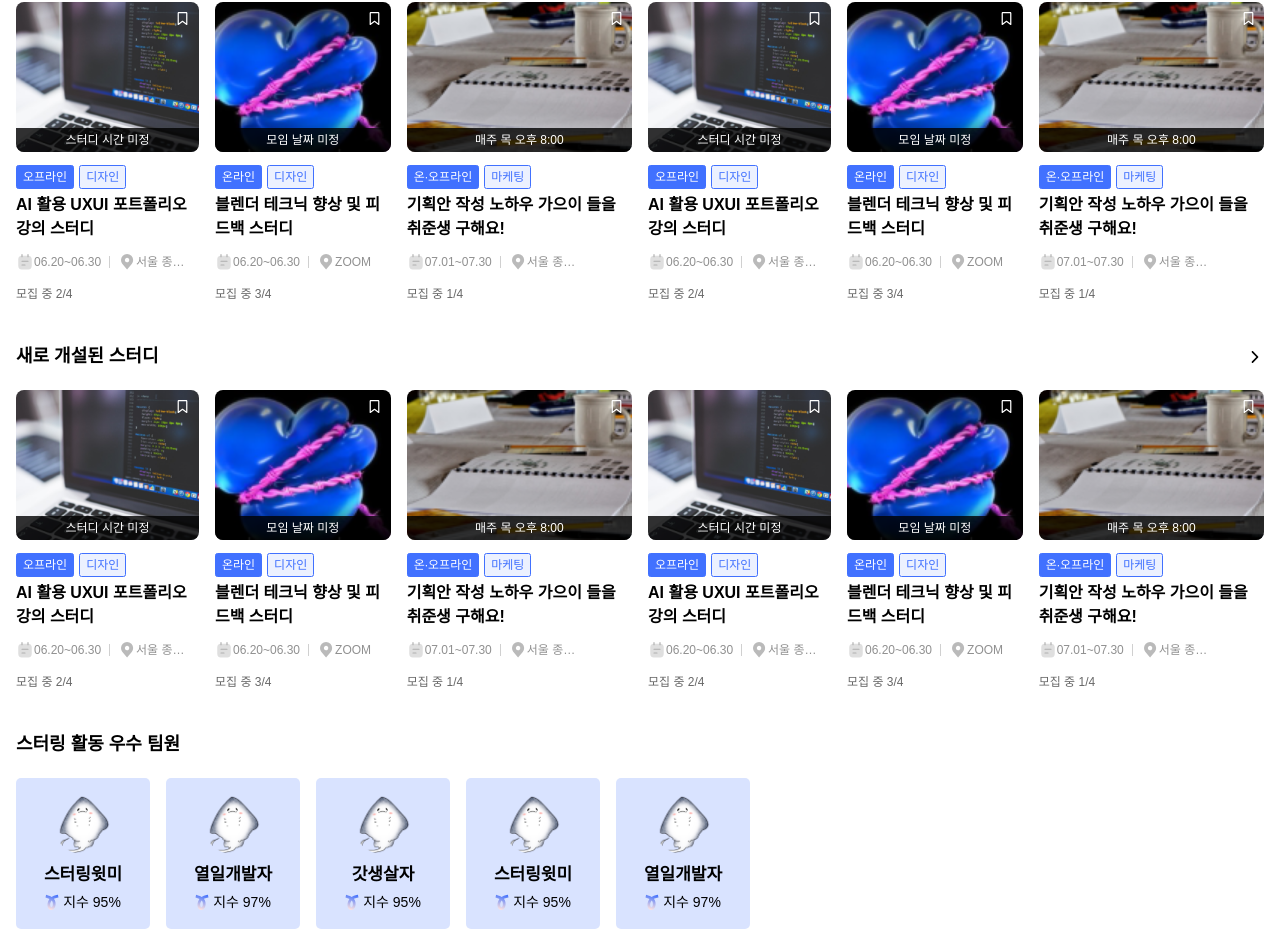
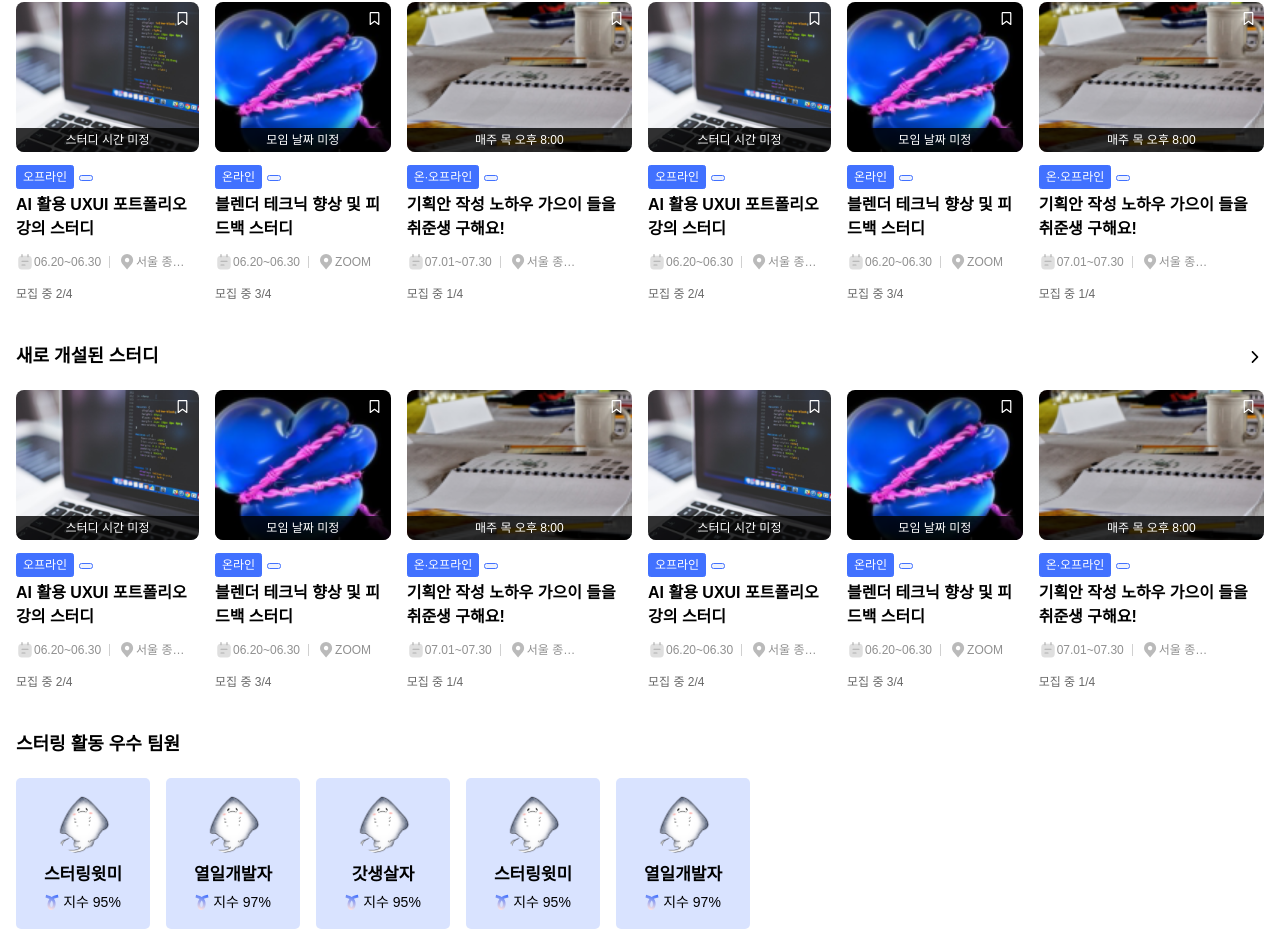
Before and after one commit to Woongjin-Udemy-Pixe11/sturing, a Next.js app: page / in a window 1280 px wide. Shown: the part 1140-2077 px from the top of the page. Built offline with nearby package versions, Linux system fonts and the light colour scheme; a web font is replaced by a local one.

Commit message:
[design] 스터디 타입 변경

```diff
--- a/src/components/common/Card.tsx
+++ b/src/components/common/Card.tsx
@@ -1,37 +1,20 @@
 'use client';
 
+import { TStudy } from '@/types/TStudy';
 import Image from 'next/image';
+import { useState } from 'react';
+import { FaBookmark, FaRegBookmark } from 'react-icons/fa6';
 import Label from './label/Label';
-import { FaRegBookmark } from 'react-icons/fa6';
-import { FaBookmark } from 'react-icons/fa6';
-import { useState } from 'react';
-
-type TCardProps = {
-  studyImage: string;
-  studyMeetings: string;
-  studyTypeisBlue: boolean;
-  studyType: string;
-  studyCategoryisBlue: boolean;
-  studyCatecory: string;
-  studyName: string;
-  studyStart: string;
-  studyEnd: string;
-  studyPlace: string;
-  studyJoinMember: number;
-  studyMember: number;
-};
 
 type TCardSizeList = {
   [key: string]: string;
 };
-export default function Card(props: TCardProps) {
+export default function Card(props: TStudy) {
   const {
     studyImage,
     studyMeetings,
-    studyTypeisBlue,
     studyType,
-    studyCategoryisBlue,
-    studyCatecory,
+    studyCategory,
     studyName,
     studyStart,
     studyEnd,
@@ -72,8 +55,8 @@ export default function Card(props: TCardProps) {
         </div>
       </div>
       <div className="mb-[0.4rem] [&>span]:ml-0 [&>span]:mr-2 select-none">
-        <Label isBlue={studyTypeisBlue} children={studyType} />
-        <Label isBlue={studyCategoryisBlue} children={studyCatecory} />
+        <Label isBlue children={studyType} />
+        <Label children={studyCategory} />
       </div>
       <div className="mb-[0.8rem]">
         <div className="font-bold mt-[0.1rem] mb-[1.2rem]">{studyName}</div>
--- /dev/null
+++ b/src/types/TStudy.ts
@@ -0,0 +1,16 @@
+// Study 타입 정의
+export type TStudy = {
+  studyId?: string;
+  studyImage: string;
+  studyMeetings: string;
+  studyTypeisBlue?: boolean;
+  studyType: string;
+  studyCategoryisBlue?: boolean;
+  studyCategory: string;
+  studyName: string;
+  studyStart: string;
+  studyEnd: string;
+  studyPlace: string;
+  studyJoinMember: number;
+  studyMember: number;
+};
```
